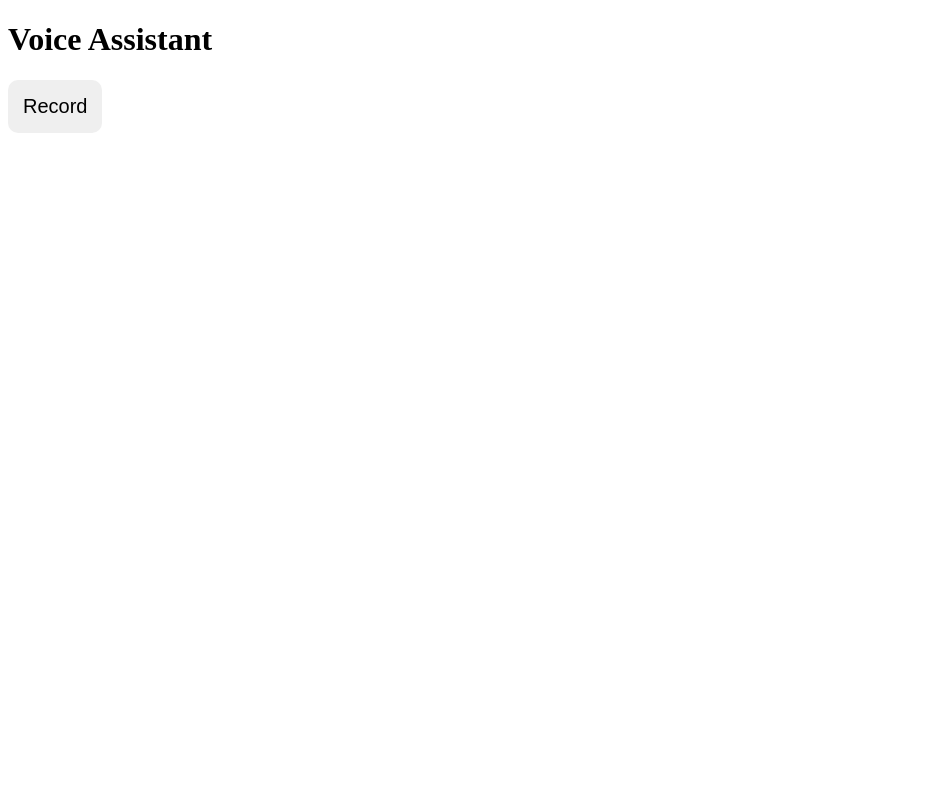
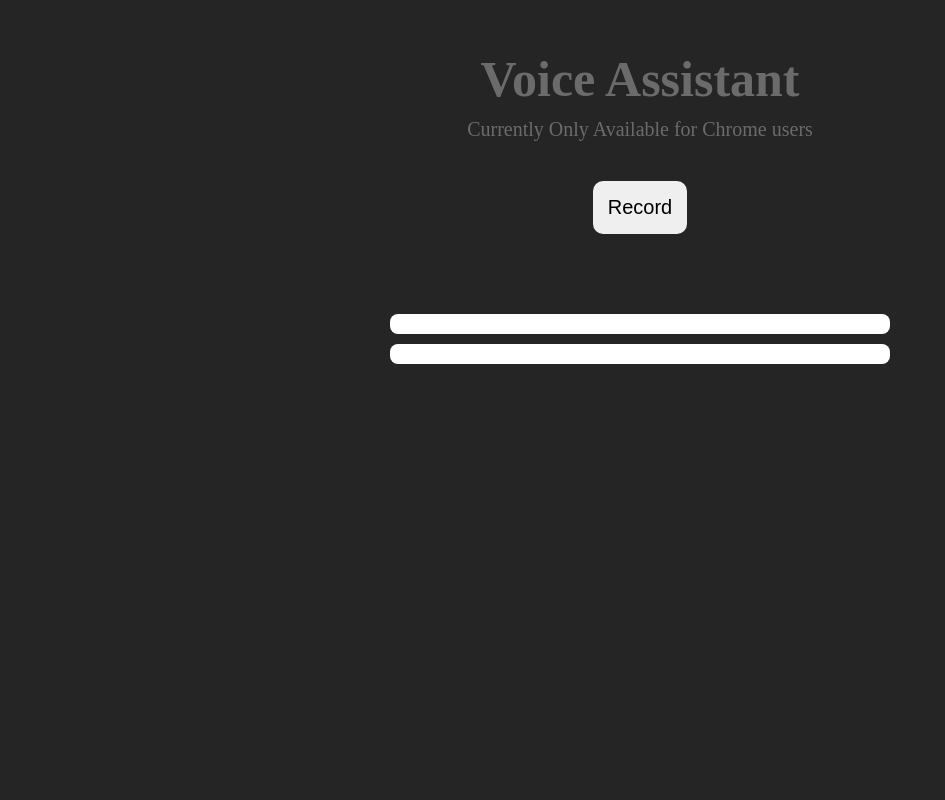
Before and after one commit to UzayPoyrza/ChatGPTVoiceAssistant, a Flask app: page / in a window 1280 px wide. Shown: the whole page, without its empty margins (0-945 px from the left). Run offline with Flask 3, Linux system fonts and the light colour scheme; some libraries are stand-ins or nearby versions.

Commit message:
Added interactive webpage that recognises voice and gives GPT 3.5 output

```diff
--- a/main.py
+++ b/main.py
@@ -2,7 +2,7 @@
 import openai
 openai.api_key = "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"
 
-app = Flask(__name__)
+app = Flask(__name__, static_folder='static')
 
 messages = [
     {"role": "system", "content": "You are a kind helpful assistant."},
--- /dev/null
+++ b/static/css/style.css
@@ -0,0 +1,65 @@
+*{
+    margin: 0;
+    padding: 0;
+    box-sizing: border-box;
+}
+
+html{
+    font-family: "Montserrat";
+    font-size: 20px;
+}
+section{
+    min-height: 100vh;
+    width: 100%;
+    display: flex;
+    background-color: rgb(37,37,37);
+    flex-direction: column;
+    padding: 50px 0;
+}
+
+section h1{
+    color: rgba(255,255,255, 0.322);
+    text-align: center;
+    width: 100%;
+    font-size: 50px;
+    margin-bottom: 10px;
+}
+
+section p{
+    text-align: center;
+    color: rgba(255,255,255, 0.322);
+    width: 100%;
+    margin-bottom: 40px;
+}
+
+.container{
+    width: 90%;
+    max-width: 500px;
+    margin: 0 auto;
+    justify-content: center;
+}
+
+.texts p{
+    color: black;
+    text-align: left;
+    background-color: white;
+    padding: 10px;
+    border-radius: 8px;
+    margin-bottom: 10px;
+}
+button {
+    padding: 15px;
+    font-size: 20px;
+    border-radius: 10px;
+    width = 100%;
+    border: none;
+    outline: none;
+    cursor: pointer;
+}
+
+.active {
+    border: 3px solid green;
+}
+.background_active {
+    background-color = green;
+}
--- a/templates/voiceassistant.html
+++ b/templates/voiceassistant.html
@@ -1,92 +1,26 @@
 <!DOCTYPE html>
-<html>
-
+<html lang="en">
 <head>
     <meta charset="utf-8">
+    <link rel="stylesheet" type="text/css" href="{{ url_for('static', filename='css/style.css') }}">
     <title>Voice Assistant</title>
-    <style>
-        button {
-            padding: 15px;
-            font-size: 20px;
-            border-radius: 10px;
-            border: none;
-            outline: none;
-            cursor: pointer;
-        }
-
-        .active {
-            border: 3px solid green;
-        }
-
-        #output {
-            margin-top: 20px;
-            font-size: 20px;
-        }
-    </style>
 </head>
 
 <body>
+    <section id="entirety">
     <h1>Voice Assistant</h1>
+    <p>Currently Only Available for Chrome users<p>
     <button id="recordBtn" onclick="toggleRecording()">Record</button>
-    <p id="status"></p>
-    <p id="output"></p>
-    <p id="result"></p>
+    <div class="container">
+        <p id="status"></p>
+        <div class="texts">
+            <p id="output"></p>
+            <p id="result"></p>
+        </div>
+    </div>
+    </section>
+    <script src="{{ url_for('static', filename='js/script.js') }}"></script>
 
-    <script src="https://cdn.jsdelivr.net/npm/@tensorflow/tfjs@3.3.0/dist/tf.min.js"></script>
-    <script src="https://cdn.jsdelivr.net/npm/@tensorflow-models/universal-sentence-encoder@4.0.0/dist/universal-sentence-encoder.min.js"></script>
-    <script src="https://cdn.jsdelivr.net/npm/@tensorflow-models/deeplab@2.0.0/dist/deeplab.min.js"
-        integrity="sha384-7al1FcC0Q+by7P5Z5b5Z/n85ODHxP5V7gjiKfEnaVXmkRf+1J50Z/kYt/tGgjZ+u"
-        crossorigin="anonymous"></script>
-
-    <script>
-        let toggled = false;
-        const recordBtn = document.getElementById("recordBtn");
-        const output = document.getElementById("output");
-        const status = document.getElementById("status");
-        const result = document.getElementById("result");
-
-        function toggleRecording() {
-            toggled = !toggled;
-            if(toggled){
-            const recognition = new window.webkitSpeechRecognition();
-            recognition.interimResults = true;
-            recognition.continuous = true;
-            recognition.onstart = () => {
-                recordBtn.classList.add("active");
-                output.innerText = "";
-                status.innerText = "Listening...";
-            };
-            recognition.onerror = event => {
-                status.innerText = "Error occurred in recognition: " + event.error;
-            };
-            recognition.onresult = event => {
-                const interimTranscript = event.results[0][0].transcript;
-                output.innerText = interimTranscript;
-            };
-            recognition.start();
-
-
-            }    else{
-                recordBtn.classList.remove("active");
-                status.innerText = "Stopping Listen";
-                processInput(output.innerText);
-                }
-        }
-
-        async function processInput(input) {
-            const response = await fetch("/process-input", {
-                method: "POST",
-                headers: {
-                    "Content-Type": "application/json"
-                },
-                body: JSON.stringify({
-                    "input": input
-                })
-            });
-            const data = await response.json();
-            result.innerText = data.response;
-        }
-    </script>
 </body>
 
 </html>
```
Also changed, not shown: static/js/script.js (added, +47 -0 lines).
